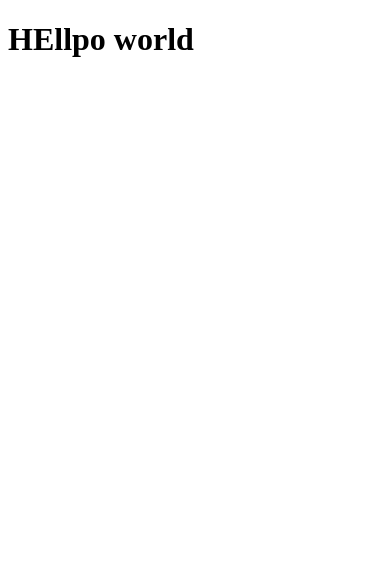
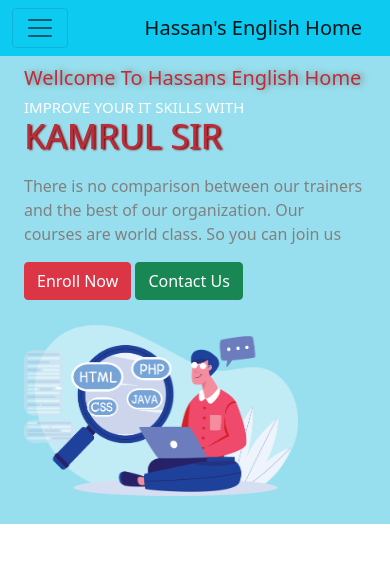
Before and after one commit to Sanjoy-Kundu/English-Website, a plain HTML site: page index.html in a window 390 px wide. Drawn offline with nearby package versions, Linux system fonts and the light colour scheme.

Commit message:
first setup

```diff
--- a/index.html
+++ b/index.html
@@ -5,11 +5,90 @@
 	<meta charset="UTF-8">
 	<meta http-equiv="X-UA-Compatible" content="IE=edge">
 	<meta name="viewport" content="width=device-width, initial-scale=1.0">
-	<title>Hassans Englsih Home</title>
+	<title>Hassans English Home</title>
+	<!------ CUSTOM CSS LINK------>
+	<link rel="stylesheet" href="style.css">
+	<!--------- BOOTSTRAP CSS CDN LINK ------->
+	<link href="https://cdn.jsdelivr.net/npm/bootstrap@5.0.2/dist/css/bootstrap.min.css" rel="stylesheet"
+		integrity="sha384-EVSTQN3/azprG1Anm3QDgpJLIm9Nao0Yz1ztcQTwFspd3yD65VohhpuuCOmLASjC" crossorigin="anonymous">
 </head>
 
 <body>
-	<h1>HEllpo world</h1>
+	<header>
+		<div class="socal-link">
+
+		</div>
+		<nav class="navbar navbar-expand-lg navbar-light bg-info text-white">
+			<div class="container-fluid">
+				<button class="navbar-toggler" type="button" data-bs-toggle="collapse"
+					data-bs-target="#navbarTogglerDemo03" aria-controls="navbarTogglerDemo03" aria-expanded="false"
+					aria-label="Toggle navigation">
+					<span class="navbar-toggler-icon"></span>
+				</button>
+				<a class="navbar-brand" href="#">Hassan's English Home</a>
+				<div class="collapse navbar-collapse" id="navbarTogglerDemo03">
+					<ul class="navbar-nav ms-auto mb-2 mb-lg-0">
+						<li class="nav-item">
+							<a class="nav-link active" aria-current="page" href="#">Home</a>
+						</li>
+						<li class="nav-item">
+							<a class="nav-link" href="#">About</a>
+						</li>
+						<li class="nav-item">
+							<a class="nav-link" href="#">Tutorial</a>
+						</li>
+						<li class="nav-item">
+							<a class="nav-link" href="#">Course</a>
+						</li>
+						<li class="nav-item">
+							<a class="nav-link" href="#">Admission</a>
+						</li>
+						<li class="nav-item">
+							<a class="nav-link" href="#">Contact</a>
+						</li>
+						<li class="nav-item">
+							<a class="nav-link" href="#">S-Panel</a>
+						</li>
+						<li class="nav-item">
+							<a class="nav-link" href="#">Admin Panel</a>
+						</li>
+
+					</ul>
+
+				</div>
+			</div>
+		</nav>
+		<!--------- banner -------->
+		<div class="banner-section container-fluid">
+			<div class="banner  container">
+				<div class="left-banner">
+					<h1>Wellcome To Hassans English Home</h1>
+					<h2>IMPROVE YOUR IT SKILLS WITH <span class="title">KAMRUL SIR</span></h2>
+
+					<p>There is no comparison between our trainers and the best of our organization. Our courses are
+						world
+						class. So you can join us</p>
+
+					<div class="btn-section">
+						<button class="btn btn-danger">Enroll Now</button>
+						<button class="btn btn-success">Contact Us</button>
+					</div>
+				</div>
+				<div class="right-banner">
+					<img src="../images/home-welcome-01.png" alt="">
+				</div>
+			</div>
+		</div>
+
+
+	</header>
+
+
+
+	<!------- BOOTSTRAP CDN JS LINK ---------->
+	<script src="https://cdn.jsdelivr.net/npm/bootstrap@5.0.2/dist/js/bootstrap.bundle.min.js"
+		integrity="sha384-MrcW6ZMFYlzcLA8Nl+NtUVF0sA7MsXsP1UyJoMp4YLEuNSfAP+JcXn/tWtIaxVXM"
+		crossorigin="anonymous"></script>
 </body>
 
 </html>
--- a/style.css
+++ b/style.css
@@ -0,0 +1,105 @@
+* {
+	margin: 0px;
+	padding: 0px;
+	box-sizing: border-box;
+}
+
+header {
+	background: #2aa3bb;
+
+}
+
+.banner-section {
+	background-color: #0DCAF0;
+	height: 344px;
+	border-top-left-radius: 285px;
+	border-bottom-right-radius: 267px;
+}
+
+
+.banner {
+	display: grid;
+	grid-template-columns: repeat(2, 1fr);
+	justify-content: center;
+	align-items: center;
+}
+
+.title {
+	color: #BB2D3B;
+	text-shadow: 2px 1px 2px darkred;
+	font-size: 34px;
+}
+
+.left-banner {}
+
+.left-banner h1 {
+	font-size: 34px;
+	text-shadow: 3px 0px 6px grey;
+}
+
+.left-banner h2 {
+	font-size: 24px;
+	margin-bottom: 17px;
+}
+
+.right-banner {
+	width: 80%;
+	height: 86%;
+}
+
+.right-banner img {
+	height: 100%;
+	width: 100%;
+}
+
+
+
+
+
+
+
+
+
+
+
+
+/* === media query ======*/
+@media (max-width: 576px) {
+
+	header {
+		background: #2aa3bb;
+
+	}
+
+	.banner-section {
+		height: 468px;
+		border-top-left-radius: 0px;
+		border-bottom-right-radius: 0px;
+		background-color: #97dfee;
+	}
+
+	.banner {
+		padding-top: 10px;
+		grid-template-columns: repeat(1, 1fr);
+	}
+
+	.left-banner h1 {
+		font-size: 20px;
+		color: #BB2D3B;
+	}
+
+	.left-banner h2 {
+		font-size: 15px;
+		color: white;
+	}
+
+	.left-banner p {
+		color: gray;
+	}
+
+	.right-banner {
+		padding-top: 10px;
+	}
+
+
+}
```
Also changed, not shown: images/home-welcome-01.png (added).
